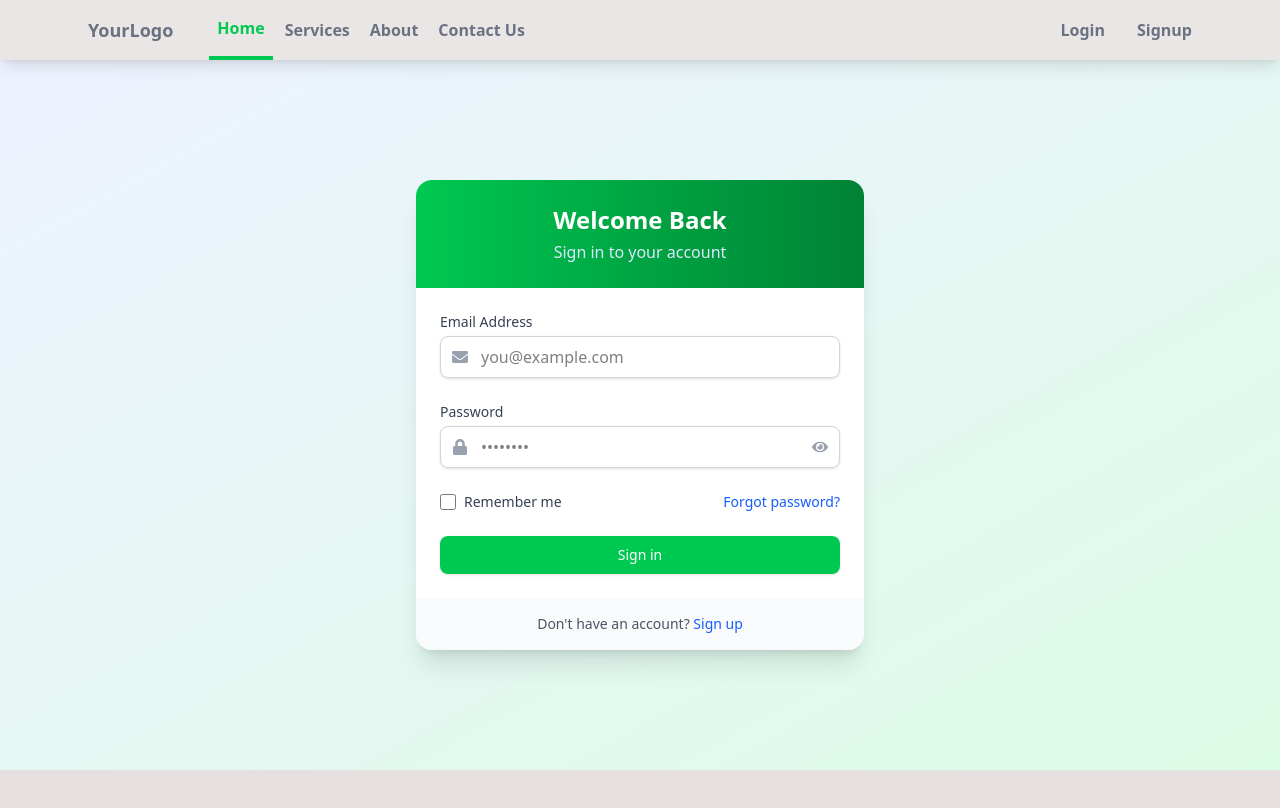
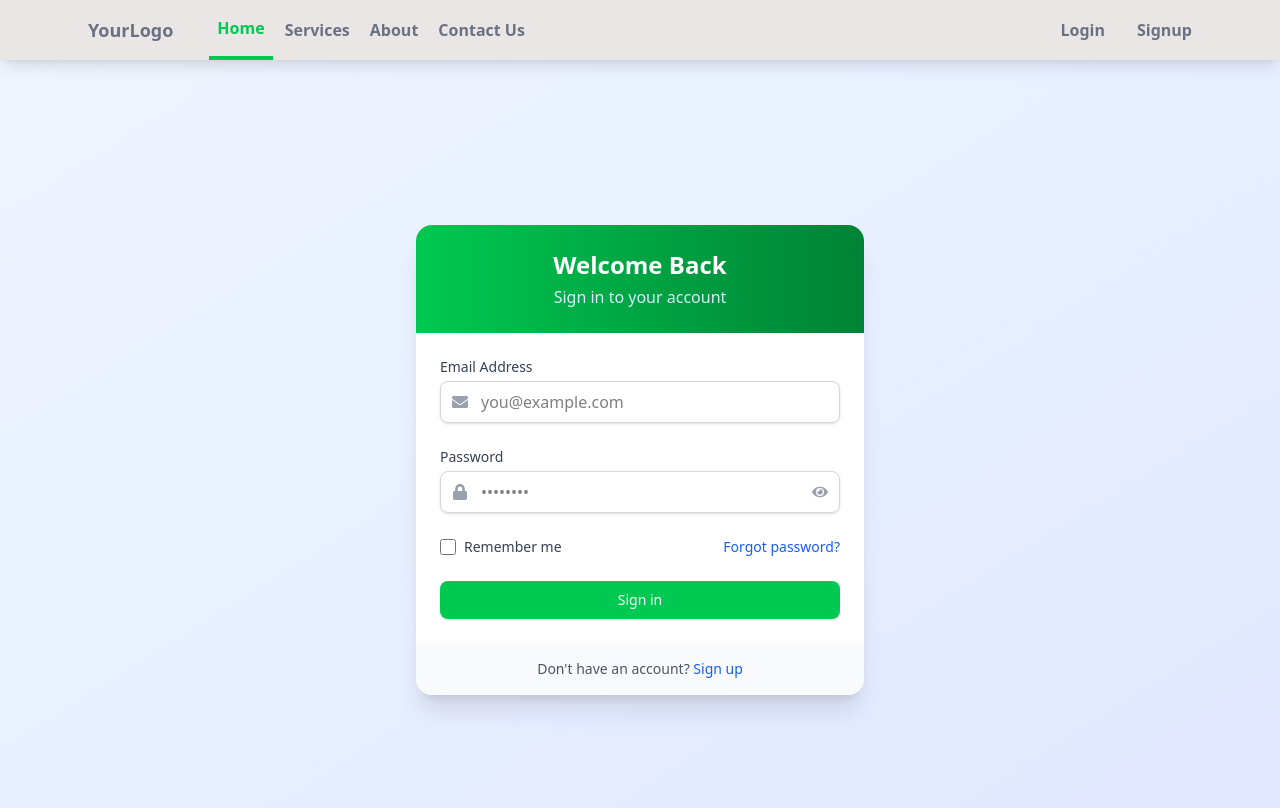
Before and after one commit to CoderCarti/noteswap, a React (Vite) app: page /login in a window 1280 px wide. Shown: the top 808 px of the page. Built offline with nearby package versions, Linux system fonts and the light colour scheme.

Commit message:
ADJUST: revert login and signup height

```diff
--- a/src/Homepage.jsx
+++ b/src/Homepage.jsx
@@ -7,7 +7,7 @@
     const navigate = useNavigate()
 
   return (
-    <div className="min-h-screen flex flex-row p-6 gap-6 max-w-7xl mx-auto">
+    <div className="h-auto flex flex-row p-6 gap-6 max-w-7xl mx-auto from-indigo-50 to-green-200">
       {/* Left Sidebar - Fixed width */}
       <div className='w-80 flex flex-col gap-4'>
         {/* Profile Card */}
--- a/src/pre-auth/Login.jsx
+++ b/src/pre-auth/Login.jsx
@@ -32,7 +32,7 @@
   };
 
   return (
-    <div className="h-[710px] bg-gradient-to-br from-indigo-50 to-green-100 flex items-center justify-center p-4">
+    <div className="min-h-screen bg-gradient-to-br from-blue-50 to-indigo-100 flex items-center justify-center p-4">
       <div className="w-full max-w-md">
         <div className="bg-white rounded-2xl shadow-xl overflow-hidden">
           {/* Header */}
--- a/src/pre-auth/Signup.jsx
+++ b/src/pre-auth/Signup.jsx
@@ -47,7 +47,7 @@
   };
 
   return (
-    <div className="h-[710px] bg-gradient-to-br from-indigo-50 to-green-100 flex items-center justify-center p-4">
+    <div className="min-h-screen bg-gradient-to-br from-indigo-50 to-green-100 flex items-center justify-center p-4">
       <div className="w-full max-w-md">
         <div className="bg-white rounded-2xl shadow-xl overflow-hidden">
           {/* Header */}
```
